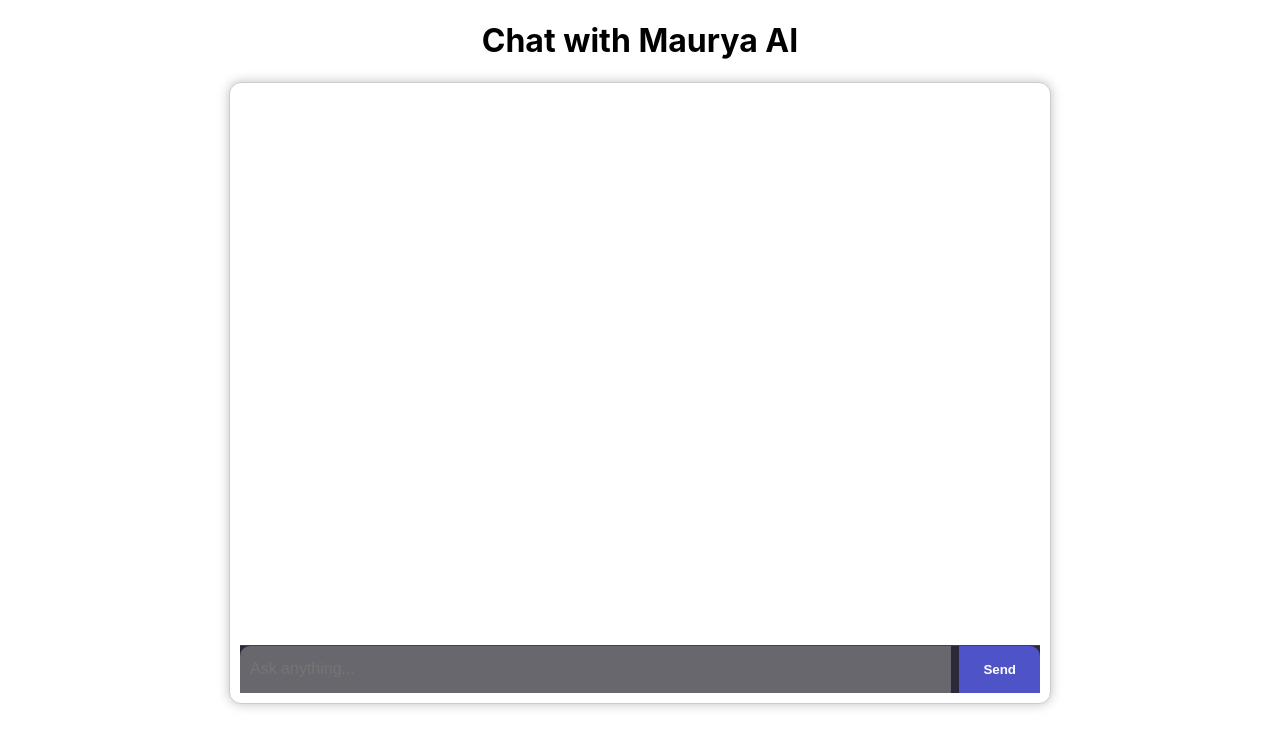
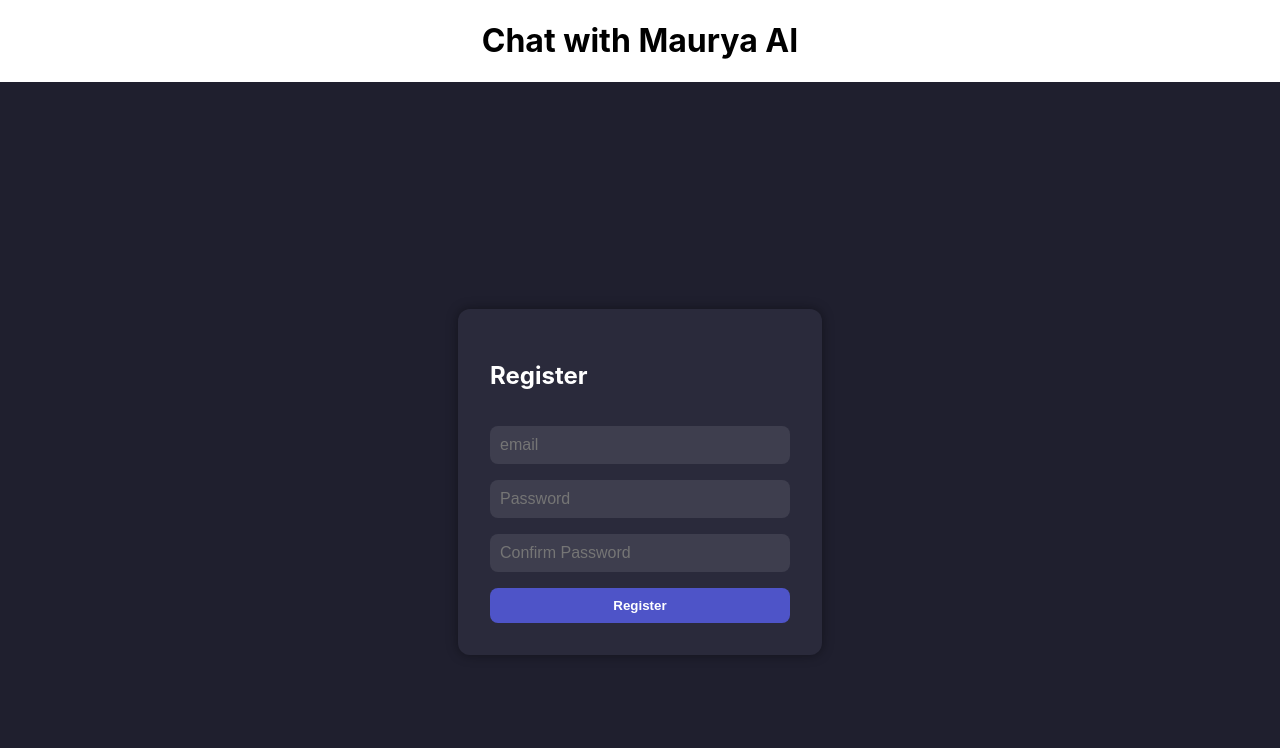
Before and after one commit to ashwinm-oo7/mauryagpt, a React (Create React App) app: page /register in a window 1280 px wide. Shown: the top 748 px of the page. Built offline with nearby package versions, Linux system fonts and the light colour scheme.

Commit message:
8th commit

```diff
--- a/package.json
+++ b/package.json
@@ -11,6 +11,7 @@
     "prismjs": "^1.30.0",
     "react": "^18.3.1",
     "react-dom": "^18.3.1",
+    "react-router-dom": "^6.30.0",
     "react-scripts": "5.0.1",
     "web-vitals": "^2.1.4"
   },
--- a/src/App.js
+++ b/src/App.js
@@ -1,13 +1,28 @@
 import React from "react";
+import { AuthProvider } from "./auth/AuthContext"; // Import the provider
+
+import { BrowserRouter as Router, Routes, Route } from "react-router-dom"; // Import necessary Router components
 import "./App.css"; // Import the CSS file
 import Chats from "./components/Chats";
-import Login from "./auth/Login";
+import Login from "./auth/Login"; // Add the login page component
+import Register from "./auth/Register"; // Add the register page component
 
 function App() {
   return (
     <div className="App">
       <h1 style={{ textAlign: "center" }}>Chat with Maurya AI</h1>
-      <Chats />
+
+      {/* Wrapping the Routes inside Router */}
+      <AuthProvider>
+        <Router>
+          <Routes>
+            {/* Define routes for different pages */}
+            <Route path="/" element={<Chats />} />
+            <Route path="/login" element={<Login />} />
+            <Route path="/register" element={<Register />} />
+          </Routes>
+        </Router>
+      </AuthProvider>
     </div>
   );
 }
--- /dev/null
+++ b/src/auth/AuthContext.js
@@ -0,0 +1,18 @@
+import React, { createContext, useContext, useState } from "react";
+
+// Create a context
+const AuthContext = createContext();
+
+// Create a provider component
+export const AuthProvider = ({ children }) => {
+  const [token, setToken] = useState(localStorage.getItem("token") || "");
+
+  return (
+    <AuthContext.Provider value={{ token, setToken }}>
+      {children}
+    </AuthContext.Provider>
+  );
+};
+
+// Custom hook to use the Auth context
+export const useAuth = () => useContext(AuthContext);
--- a/src/auth/Login.js
+++ b/src/auth/Login.js
@@ -2,8 +2,11 @@
 import "../css/Login.css"; // Make sure the path is correct
 import axios from "axios";
 import { Link, useNavigate } from "react-router-dom";
+import { useAuth } from "../auth/AuthContext"; // Import the useAuth hook
 
-const Login = ({ setToken }) => {
+const Login = () => {
+  const { setToken } = useAuth(); // Access the setToken from context
+
   const [email, setEmail] = useState("");
   const [password, setPassword] = useState("");
   const [error, setError] = useState("");
@@ -34,10 +37,13 @@
     }
 
     try {
-      const res = await axios.post("http://localhost:8080/api/auth/login", {
-        email,
-        password,
-      });
+      const res = await axios.post(
+        `${process.env.REACT_APP_URL}/api/auth/login`,
+        {
+          email,
+          password,
+        }
+      );
 
       // Handle response and set token
       if (res.status === 200) {
--- a/src/auth/Register.js
+++ b/src/auth/Register.js
@@ -1,9 +1,10 @@
 import React, { useState } from "react";
 import axios from "axios";
 import "../css/Register.css"; // Ensure this file exists and has proper styles
+import { Navigate } from "react-router-dom";
 
 const Register = () => {
-  const [username, setUsername] = useState("");
+  const [email, setemail] = useState("");
   const [password, setPassword] = useState("");
   const [confirmPassword, setConfirmPassword] = useState(""); // To confirm password
   const [msg, setMsg] = useState("");
@@ -28,12 +29,15 @@
     }
 
     try {
-      const res = await axios.post("http://localhost:5000/api/auth/register", {
-        username,
-        password,
-      });
+      const res = await axios.post(
+        `${process.env.REACT_APP_URL}/api/auth/register`,
+        {
+          email,
+          password,
+        }
+      );
       setMsg(res.data.msg);
-      setUsername("");
+      setemail("");
       setPassword("");
       setConfirmPassword("");
     } catch (err) {
@@ -49,10 +53,10 @@
         <h2>Register</h2>
         <input
           type="text"
-          placeholder="Username"
-          value={username}
+          placeholder="email"
+          value={email}
           required
-          onChange={(e) => setUsername(e.target.value)}
+          onChange={(e) => setemail(e.target.value)}
         />
         <input
           type="password"
--- a/src/components/Chats.js
+++ b/src/components/Chats.js
@@ -1,8 +1,12 @@
 import React, { useState, useRef, useEffect } from "react";
 import ChatMessage from "./ChatMessage";
 import "../css/style.css";
+import { Link } from "react-router-dom";
+import { useAuth } from "../auth/AuthContext";
 
-const Chats = ({ token }) => {
+const Chats = () => {
+  const { token } = useAuth(); // Access the token from context
+
   const [messages, setMessages] = useState([]);
   const [input, setInput] = useState("");
   const [isTyping, setIsTyping] = useState(false);
@@ -84,6 +88,14 @@
   };
 
   return (
+    <>
+      {!token && (
+        <div>
+          <p>
+            Don't have an account? <Link to="/register">Register here</Link>
+          </p>
+        </div>
+      )}
       <div className="chat-box">
         <div className="message-list">
           {messages.map((msg, i) => (
@@ -109,6 +121,7 @@
           )}
         </form>
       </div>
+    </>
   );
 };
 
```
Also changed, not shown: src/index.js (+6 -6 lines), 1 other file (tests, documents, lock files or other folders). Lines whose indentation alone changed are shown as unchanged.
